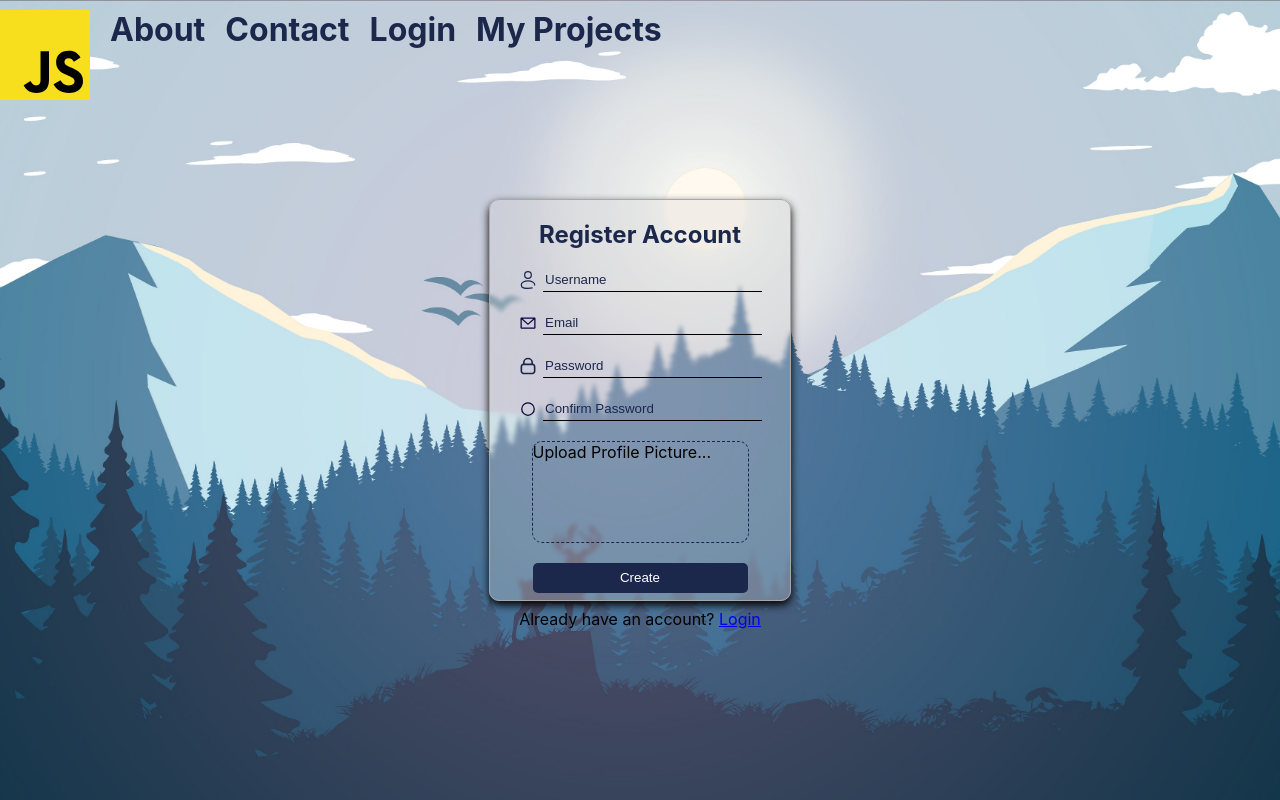
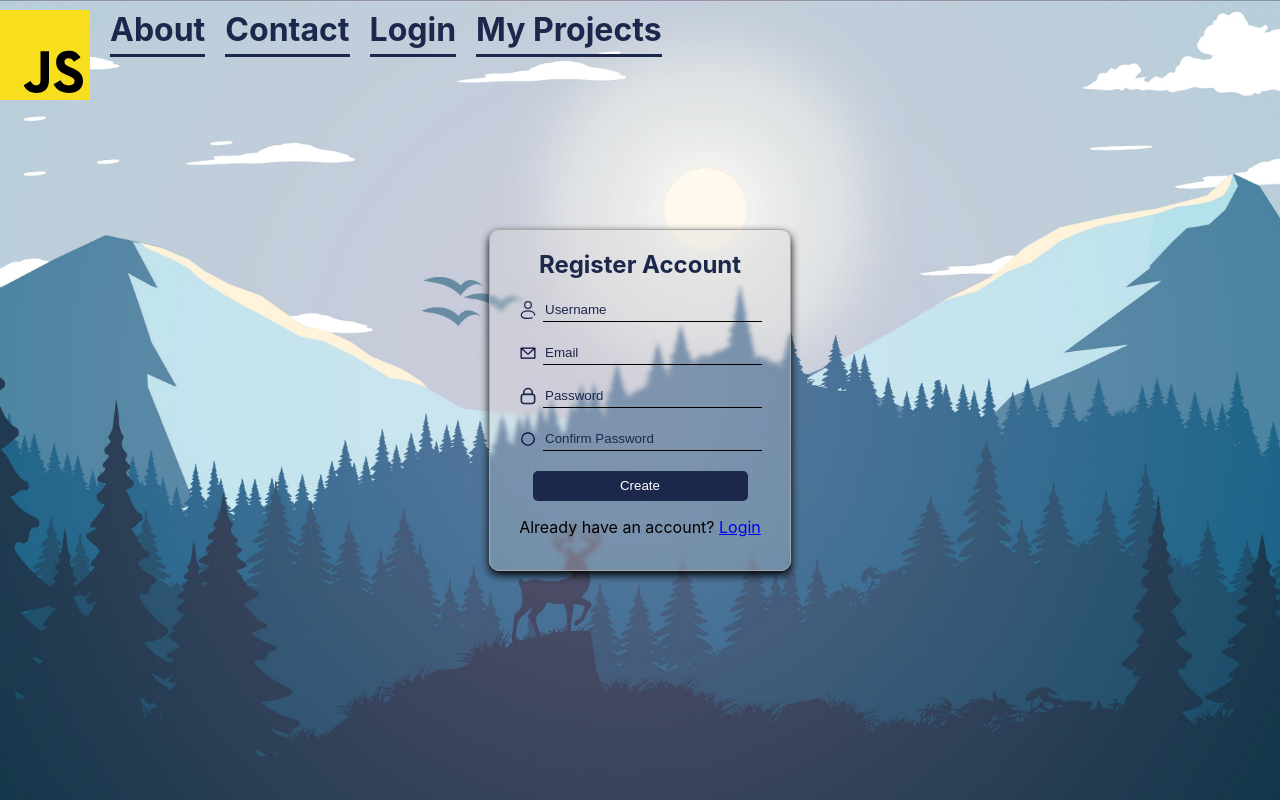
Before and after one commit to JeremyGroce/925, a React (Create React App) app: page /register in a window 1280 px wide. Built offline with nearby package versions, Linux system fonts and the light colour scheme.

Commit message:
styling changes

```diff
--- a/src/components/landing/register.js
+++ b/src/components/landing/register.js
@@ -69,7 +69,7 @@ function Register() {
     const comparePasswords = async(second_password) =>
     {
         setSecondPass(second_password);
-        if(firstPass === second_password)
+        if(firstPass === second_password && firstPass != '' && second_password != '')
         {
             console.log("match");
             setPassMatch(true);
@@ -162,9 +162,7 @@ function Register() {
 
 
 
-                    <div className="register-upload-pfp">
-                    Upload Profile Picture...
-                    </div>
+
 
                         <button>Create</button>
 
--- a/src/styling/LandingNav.css
+++ b/src/styling/LandingNav.css
@@ -19,9 +19,12 @@
     color: #1C274C;
     text-decoration: none;
     transition: color .2s;
+    border-bottom: 3px solid #1C274C;
+    padding-bottom: 5px;
 }
 
 .landingNav-link:hover
 {
     color: white;
+    border-bottom: 4px solid white;
 }
--- a/src/styling/register.css
+++ b/src/styling/register.css
@@ -1,6 +1,6 @@
 .register-component
 {
-    height: 400px;
+    height: 340px;
     width: 300px;
     border-radius: 10px;
     border: 1px, solid, darkgray;
```
